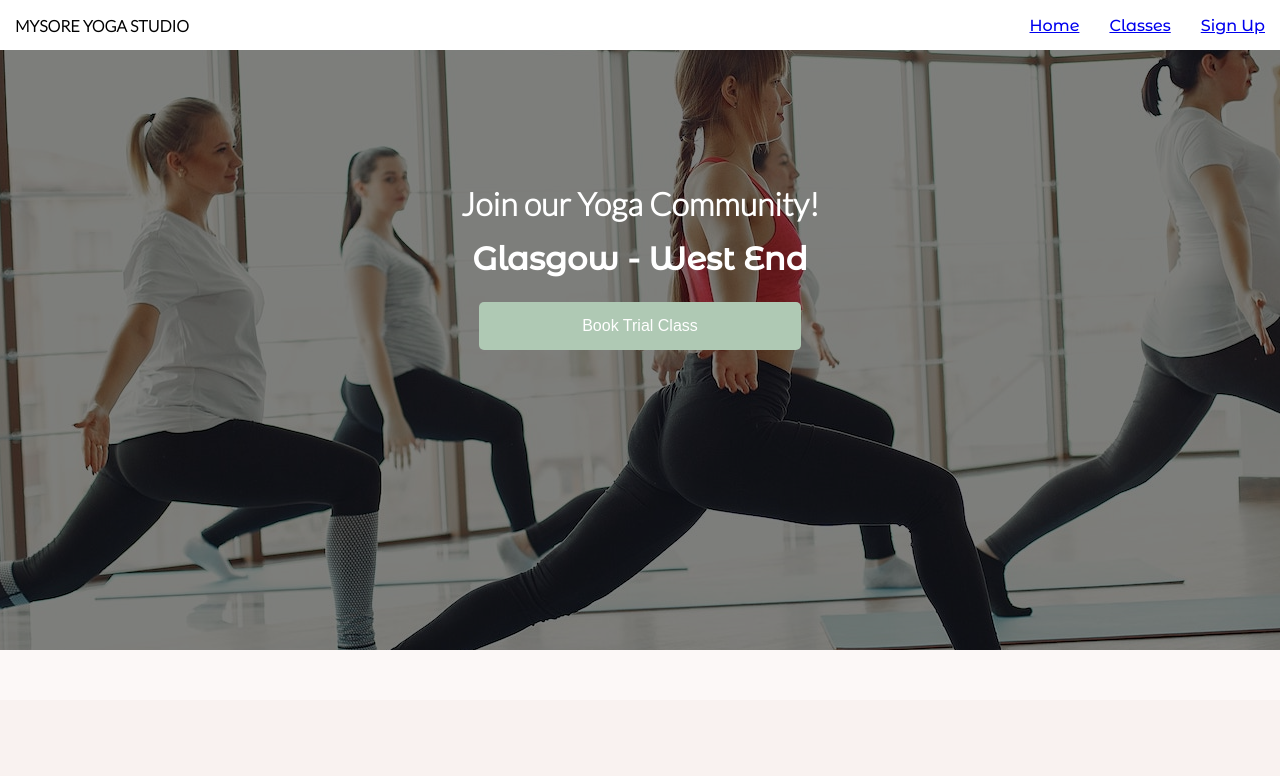
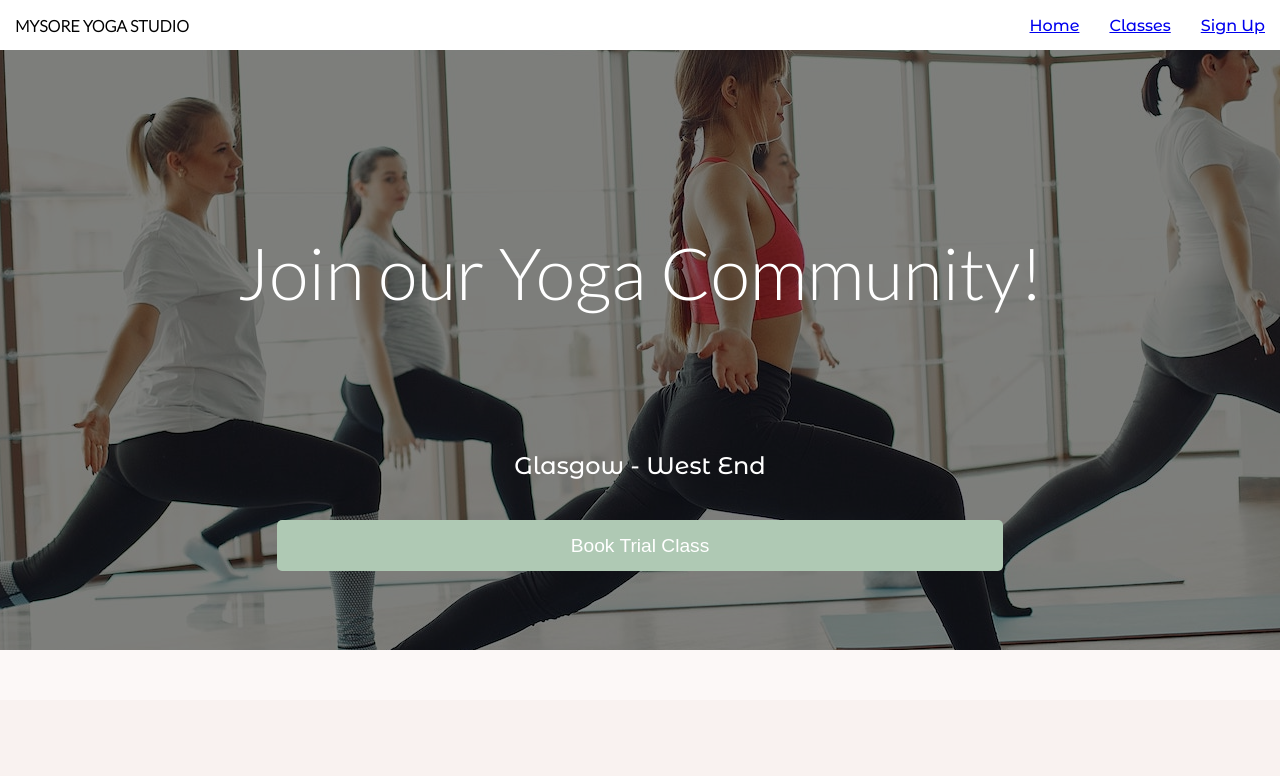
Before and after one commit to nils-n/p1-mysore-yoga-studio, a plain HTML site: page index.html in a window 1280 px wide. Shown: the top 776 px of the page. Drawn offline with nearby package versions, Linux system fonts and the light colour scheme.

Commit message:
change css style of hero image and text

```diff
--- a/assets/css/style.css
+++ b/assets/css/style.css
@@ -7,9 +7,10 @@
     scroll-behavior: smooth;
 }
 
-html, body {
+html,
+body {
     height: 100%;
-  }
+}
 
 /* styling of the navigation elements */
 .main-nav {
@@ -20,7 +21,7 @@ html, body {
     justify-content: space-around;
 }
 
- .main-nav > li {
+.main-nav>li {
     align-self: center;
     padding: 5px 15px;
 }
@@ -44,7 +45,7 @@ nav a {
     flex-shrink: 0;
 }
 
-.nav-background{
+.nav-background {
     background-color: white;
 }
 
@@ -60,6 +61,7 @@ header {
     nav a {
         font-size: 1rem;
     }
+
     nav h1 {
         font-size: 1rem;
     }
@@ -97,7 +99,7 @@ section {
     position: relative;
     justify-content: center;
     align-items: center;
-    box-shadow: inset 0 0 0 1000px rgba(0,0,0,.5);
+    box-shadow: inset 0 0 0 1000px rgba(0, 0, 0, .5);
 }
 
 /* welcome message on hero image for mobile */
@@ -106,17 +108,27 @@ section {
     position: absolute;
     opacity: 1.0;
     text-align: center;
-    font-weight: 800;
-    font-size: 200%;
 }
 
-/* add a button style to the page */
-.button {
+/* re-arrange text on top of hero image to create a visual hierarchy */
+#hero-text h1 {
+    font-size: 3.5rem;
+    padding: 100px 0 200px;
+}
+
+#hero-text p {
+    font-size: 1rem;
+    font-weight: 200;
+    margin-top: -4rem;
+    margin-bottom: 1rem;
+}
+
+#hero-text button {
     background-color: #AFC9B4;
     border: 0;
     color: white;
     font-weight: 500;
-    font-size: 50%;
+    font-size: 100%;
     line-height: 1;
     margin-top: 1.5rem;
     padding: 1rem;
@@ -127,25 +139,25 @@ section {
 /* change display of hero image and text on larger screens  */
 @media only screen and (min-width: 768px) {
     #hero-image {
-         width: 100%;
+        width: 100%;
         background: url("/assets/images/hero-image-wide.jpg") no-repeat center center;
     }
 
-    #hero-text {
-        color: white;
-        position: absolute;
-        opacity: 1.0;
-        text-align: center;
-        font-weight: 900;
-        bottom: 50%;
+    #hero-text h1 {
+        font-weight: 400;
+        font-size: 4.5rem;
     }
-}
 
-#hero-text h1 {
-    font-size: 2rem;
-    font-weight: bold;
-    margin-top: 1rem;
-    margin-bottom: 1rem;
+    #hero-text p {
+        font-size: 1.5rem;
+        font-weight: 300;
+
+    }
+
+    #hero-text button {
+        font-weight: 500;
+        font-size: 120%;
+    }
 }
 
 /* style elements for the studio ethos */
@@ -430,7 +442,7 @@ footer p {
 
 .content {
     flex: 1 0 auto;
-  }
+}
 
 /* styling for classes HTML page: columnar flexbox with the individual yoga classes as items */
 .classes-container {
@@ -614,7 +626,7 @@ i+i {
 }
 
 .signup-form input[type="radio"] {
-    float:left;
+    float: left;
     padding: 10px 0;
 }
 
--- a/index.html
+++ b/index.html
@@ -17,8 +17,6 @@
 </head>
 
 <body>
-
-
 
     <!-- Header : organized as a flex box-->
     <header>
@@ -48,7 +46,7 @@
             <div id="hero-text">
                 <h1>Join our Yoga Community!</h1>
                 <p>Glasgow - West End</p>
-                <button class="button">Book Trial Class</button>
+                <button>Book Trial Class</button>
             </div>
         </div>
     </section>
```
